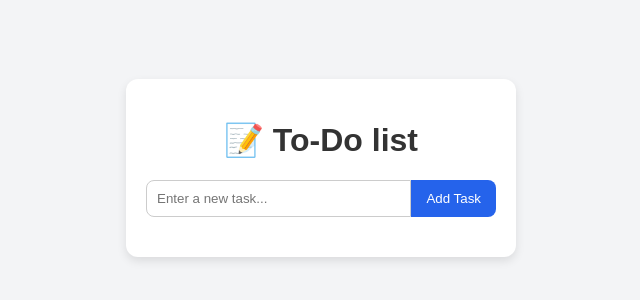
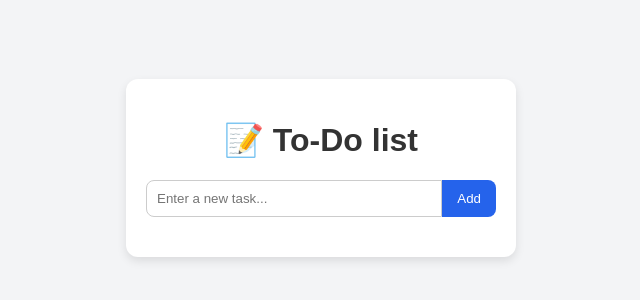
Before and after one commit to ChopadaJinal/todo-ci-cd, a plain HTML site: page index.html in a window 1280 px wide. Shown: the part 232-532 px from the top of the page, without its empty margins (319-959 px from the left). Drawn offline with Linux system fonts and the light colour scheme.

Commit message:
Update index.html
edit button

```diff
--- a/index.html
+++ b/index.html
@@ -12,7 +12,7 @@
 
     <div class="input-group">
       <input type="text" id="taskInput" placeholder="Enter a new task...">
-      <button id="addBtn">Add Task</button>
+      <button id="addBtn">Add</button>
     </div>
 
     <ul id="taskList"></ul>
```
